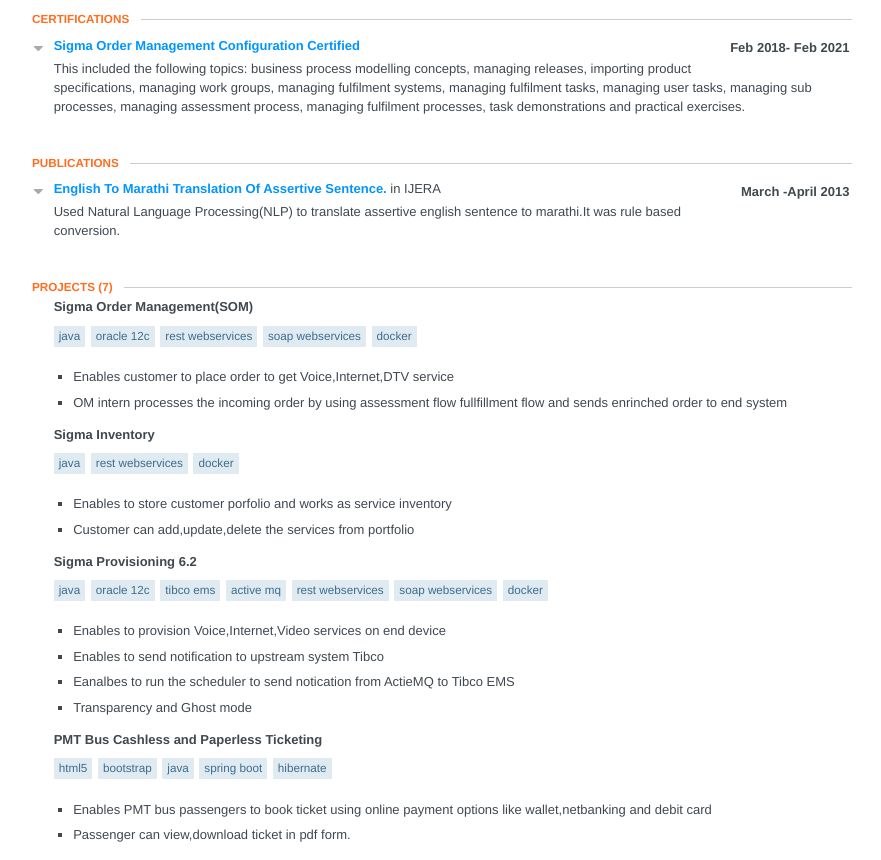
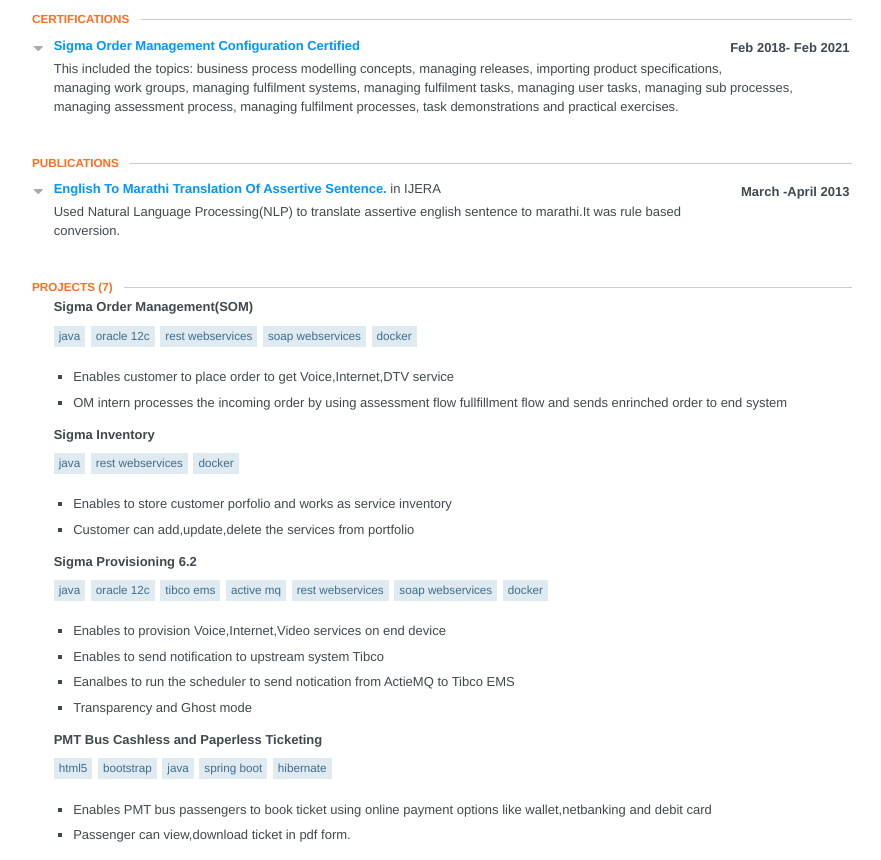
Before and after one commit to shikya/shikya.github.io, a website: page index.html in a window 1280 px wide. Shown: the part 949-1809 px from the top of the page, without its empty margins (198-1079 px from the left). Drawn offline with Linux system fonts and the light colour scheme.

Commit message:
Update index.html

```diff
--- a/index.html
+++ b/index.html
@@ -1031,7 +1031,7 @@
 
             <div class="item">
               <div class="summary">
-                <p><p>This included the following topics: business process modelling concepts, managing releases, importing product specifications, managing work groups, managing fulfilment systems, managing fulfilment tasks, managing user tasks, managing sub processes, managing assessment process, managing fulfilment processes, task demonstrations and practical exercises.</p></p>
+                <p><p>This included the topics: business process modelling concepts, managing releases, importing product specifications, managing work groups, managing fulfilment systems, managing fulfilment tasks, managing user tasks, managing sub processes, managing assessment process, managing fulfilment processes, task demonstrations and practical exercises.</p></p>
               </div>
             </div>
           </section>
```
